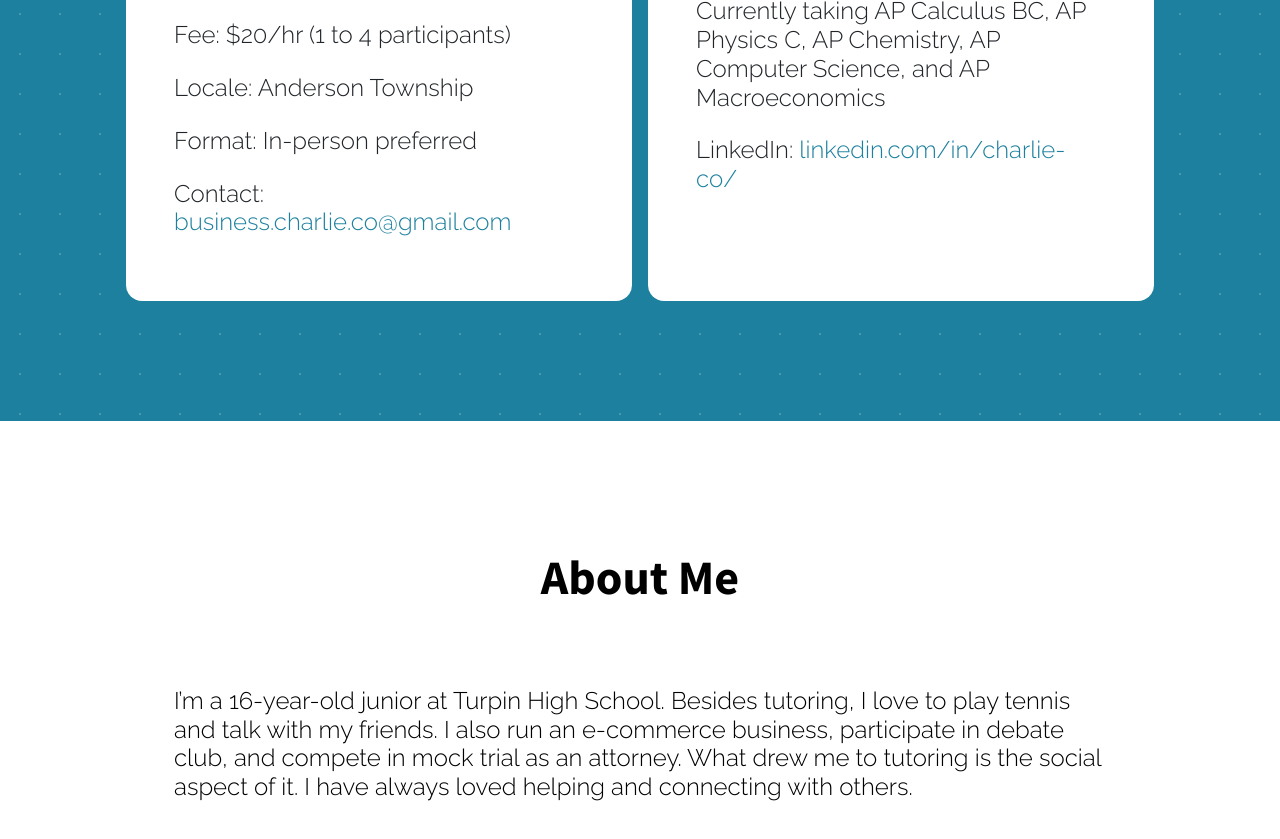
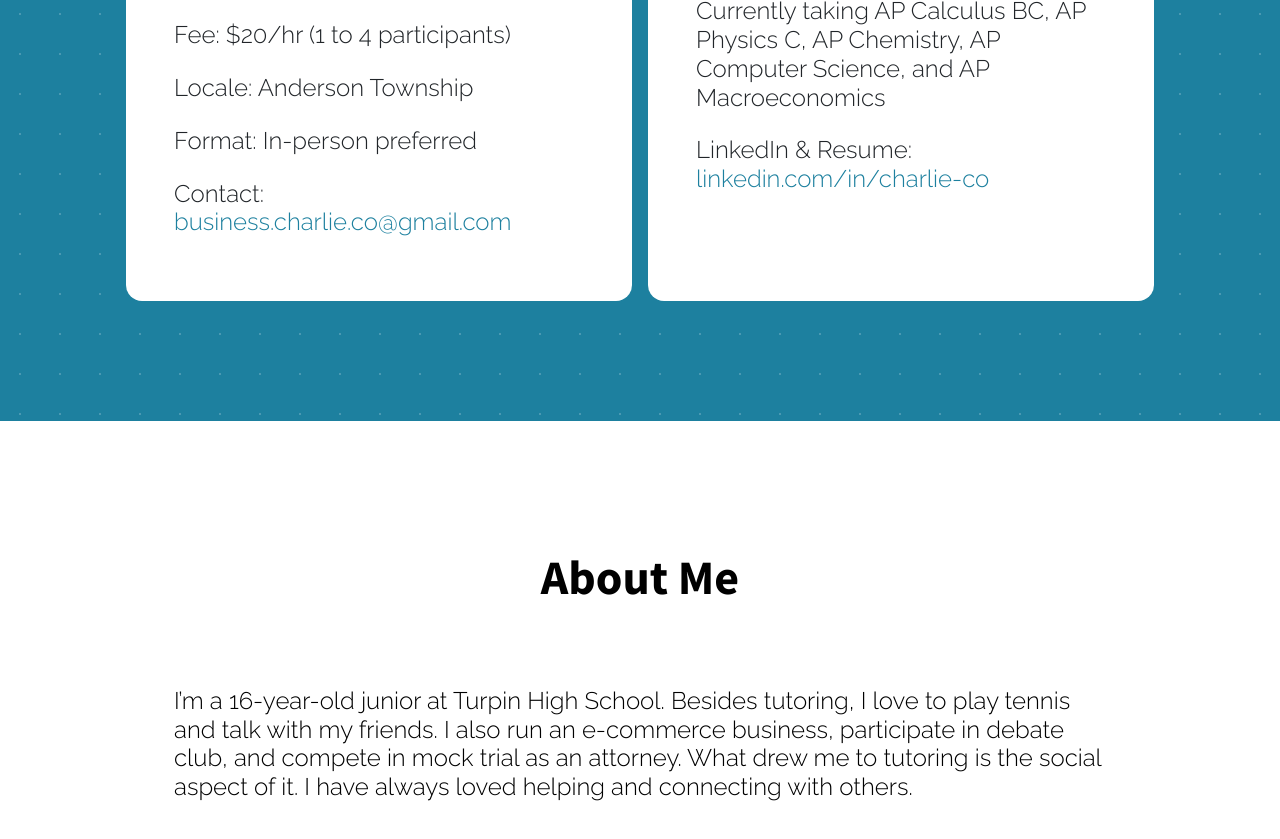
Before and after one commit to charlie-works/charlie-works.github.io, a website: page index.html in a window 1280 px wide. Shown: the part 1486-2325 px from the top of the page. Drawn offline with nearby package versions, Linux system fonts and the light colour scheme; some packages are replaced by stand-ins of ours.

Commit message:
Update index.html

```diff
--- a/index.html
+++ b/index.html
@@ -97,7 +97,8 @@
                             <h4 class="card-text">Currently taking AP Calculus BC, AP Physics C, AP Chemistry, AP Computer Science, and AP Macroeconomics
                             </h4>
 
-                            <h4 class="card-text">LinkedIn: <a href="https://www.linkedin.com/in/charlie-co/">linkedin.com/in/charlie-co/</a>
+                            <h4 class="card-text">LinkedIn & Resume: <br>
+                                <a href="https://www.linkedin.com/in/charlie-co/">linkedin.com/in/charlie-co</a>
                             </h4>
                         </div>
                     </div>
```
